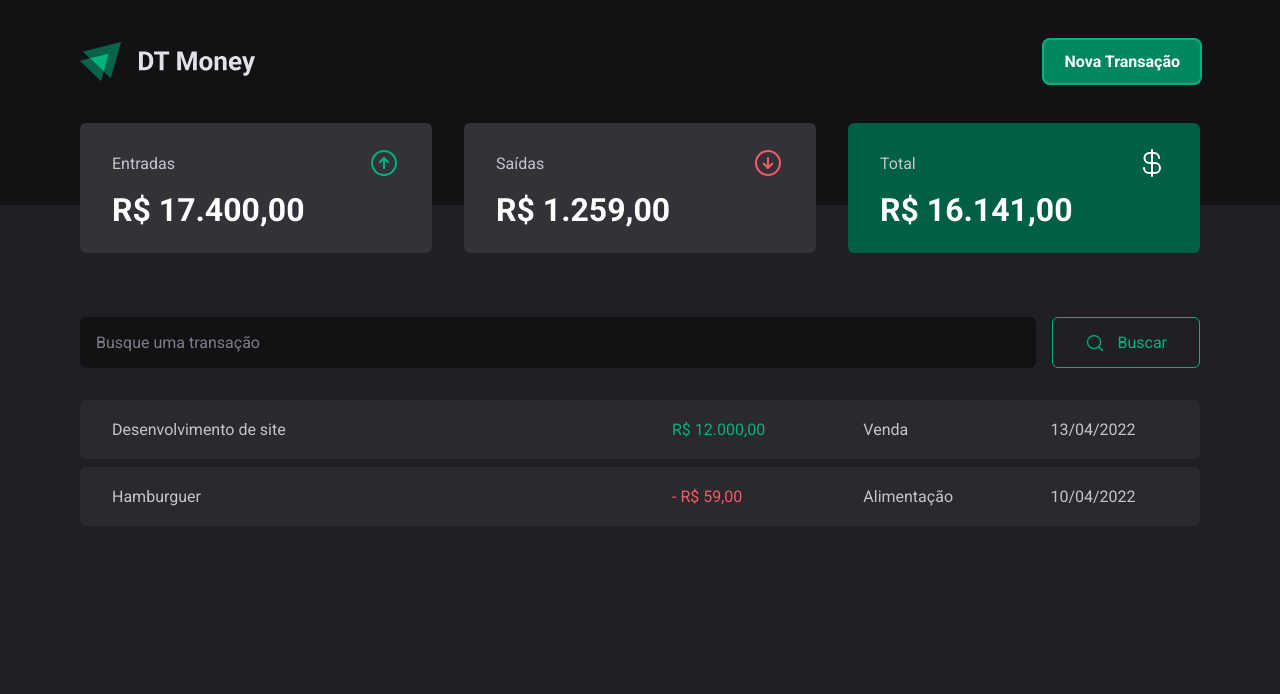
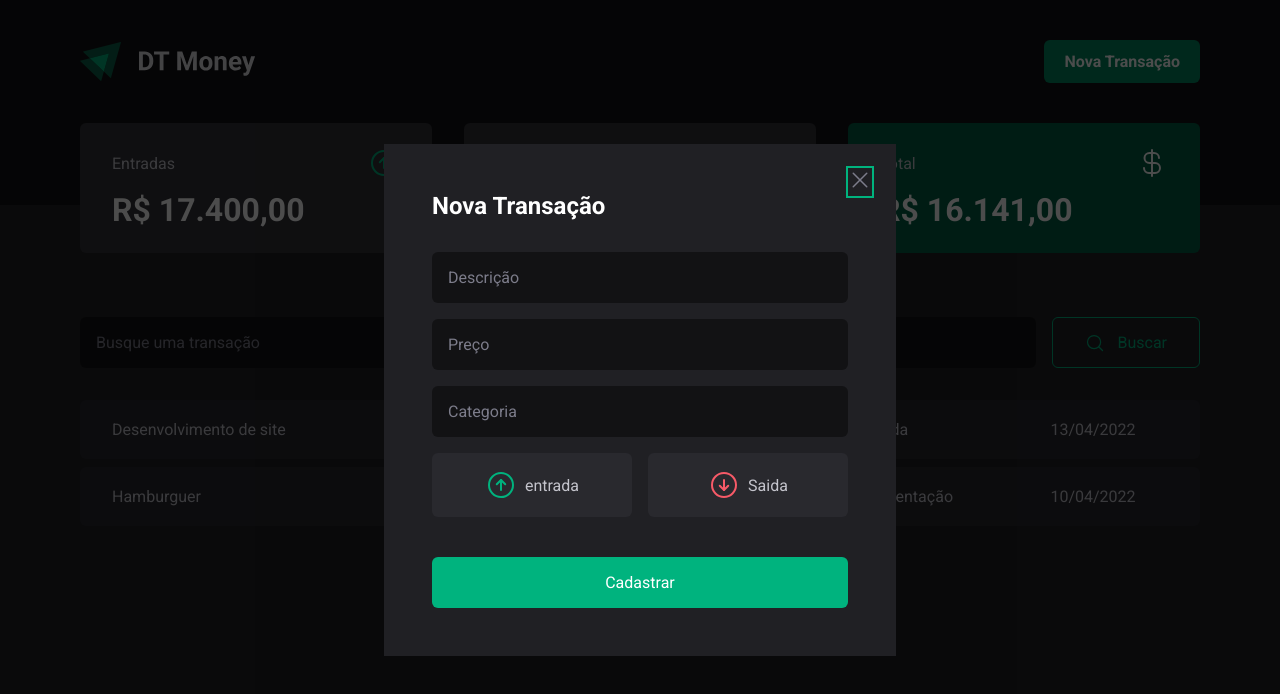
Before and after one commit to Gabriel-Souza2/DT-Money, a React (Vite) app: page / in a window 1280 px wide. Both pictures are taken after a click on the button "Nova Transação". Shown: the top 694 px of the page. Built offline with nearby package versions, Linux system fonts and the light colour scheme.

Commit message:
Criando modal

```diff
--- a/package.json
+++ b/package.json
@@ -9,6 +9,7 @@
     "preview": "vite preview"
   },
   "dependencies": {
+    "@radix-ui/react-dialog": "^1.0.0",
     "phosphor-react": "^1.4.1",
     "react": "^18.2.0",
     "react-dom": "^18.2.0",
--- a/src/components/Header/index.tsx
+++ b/src/components/Header/index.tsx
@@ -1,5 +1,8 @@
 import LogoImg from '../../assets/Logo.svg'
 import { HeaderContent, ContentWrapper, NewTransactionButton } from './styles'
+
+import * as Dialog from '@radix-ui/react-dialog'
+import { NewTransaction } from '../NewTransaction'
 
 export function Header() {
   return (
@@ -7,7 +10,12 @@
       <ContentWrapper>
         <img src={LogoImg} alt="" />
 
-        <NewTransactionButton>Nova Transação</NewTransactionButton>
+        <Dialog.Root>
+          <Dialog.Trigger asChild>
+            <NewTransactionButton>Nova Transação</NewTransactionButton>
+          </Dialog.Trigger>
+          <NewTransaction />
+        </Dialog.Root>
       </ContentWrapper>
     </HeaderContent>
   )
--- /dev/null
+++ b/src/components/NewTransaction/index.tsx
@@ -0,0 +1,45 @@
+import * as Dialog from '@radix-ui/react-dialog'
+import { ArrowCircleUp, X, ArrowCircleDown } from 'phosphor-react'
+import { useTheme } from 'styled-components'
+import {
+  Overlay,
+  Content,
+  CloseButton,
+  NewTransactionForm,
+  TransactionType,
+  TransactionTypeButton,
+} from './styles'
+
+export function NewTransaction() {
+  const theme = useTheme()
+
+  return (
+    <Dialog.Portal>
+      <Overlay />
+      <Content>
+        <CloseButton>
+          <X size={24} />
+        </CloseButton>
+        <Dialog.Title>Nova Transação</Dialog.Title>
+        <NewTransactionForm>
+          <input type="text" placeholder="Descrição" />
+          <input type="text" placeholder="Preço" />
+          <input type="text" placeholder="Categoria" />
+
+          <TransactionType>
+            <TransactionTypeButton variant="income">
+              <ArrowCircleUp size={32} color={theme['green-300']} />
+              entrada
+            </TransactionTypeButton>
+            <TransactionTypeButton variant="outcome">
+              <ArrowCircleDown size={32} color={theme['red-300']} />
+              Saida
+            </TransactionTypeButton>
+          </TransactionType>
+
+          <button type="submit">Cadastrar</button>
+        </NewTransactionForm>
+      </Content>
+    </Dialog.Portal>
+  )
+}
--- /dev/null
+++ b/src/components/NewTransaction/styles.ts
@@ -0,0 +1,84 @@
+import * as Dialog from '@radix-ui/react-dialog'
+import styled from 'styled-components'
+
+export const Overlay = styled(Dialog.Overlay)`
+  position: fixed;
+  width: 100vw;
+  height: 100vh;
+  background-color: rgba(0, 0, 0, 0.7);
+  inset: 0;
+`
+export const Content = styled(Dialog.Content)`
+  min-width: 32rem;
+  position: fixed;
+  top: 50%;
+  left: 50%;
+  transform: translate(-50%, -50%);
+
+  padding: 3rem;
+
+  background-color: ${({ theme }) => theme['gray-800']};
+  color: ${({ theme }) => theme.white};
+`
+export const CloseButton = styled(Dialog.Close)`
+  background: transparent;
+  border: 0;
+
+  position: absolute;
+  top: 1.5rem;
+  right: 1.5rem;
+
+  color: ${({ theme }) => theme['gray-500']};
+`
+
+export const NewTransactionForm = styled.form`
+  margin-top: 2rem;
+  display: flex;
+  flex-direction: column;
+  gap: 1rem;
+
+  input {
+    padding: 1rem;
+    background-color: ${({ theme }) => theme['gray-900']};
+    border-radius: 6px;
+    border: 0;
+
+    &::placeholder {
+      color: ${({ theme }) => theme['gray-500']};
+    }
+  }
+
+  button[type='submit'] {
+    align-items: center;
+    justify-content: center;
+
+    padding: 1rem 0;
+    border: 0;
+    border-radius: 6px;
+
+    background-color: ${({ theme }) => theme['green-300']};
+    color: ${({ theme }) => theme.white};
+  }
+`
+export const TransactionType = styled.div`
+  display: grid;
+  grid-template-columns: repeat(2, 1fr);
+  gap: 1rem;
+  margin-bottom: 1.5rem;
+`
+interface TransactionTypeButtonProps {
+  variant: 'income' | 'outcome'
+}
+
+export const TransactionTypeButton = styled.button<TransactionTypeButtonProps>`
+  background-color: ${({ theme }) => theme['gray-700']};
+  color: ${({ theme }) => theme['gray-300']};
+  padding: 1rem 0;
+  border-radius: 6px;
+  border: 0;
+
+  display: flex;
+  justify-content: center;
+  align-items: center;
+  gap: 0.5rem;
+`
```
Also changed, not shown: 1 other file (tests, documents, lock files or other folders).
